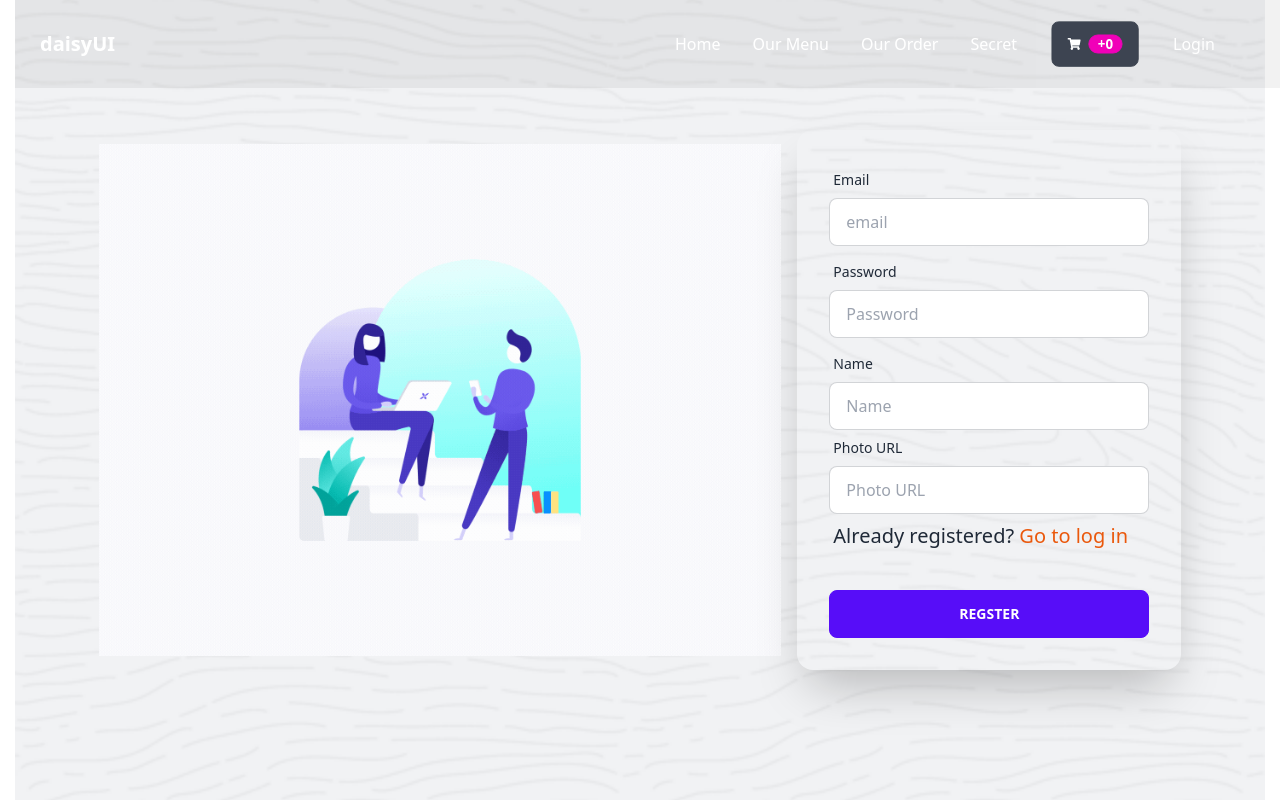
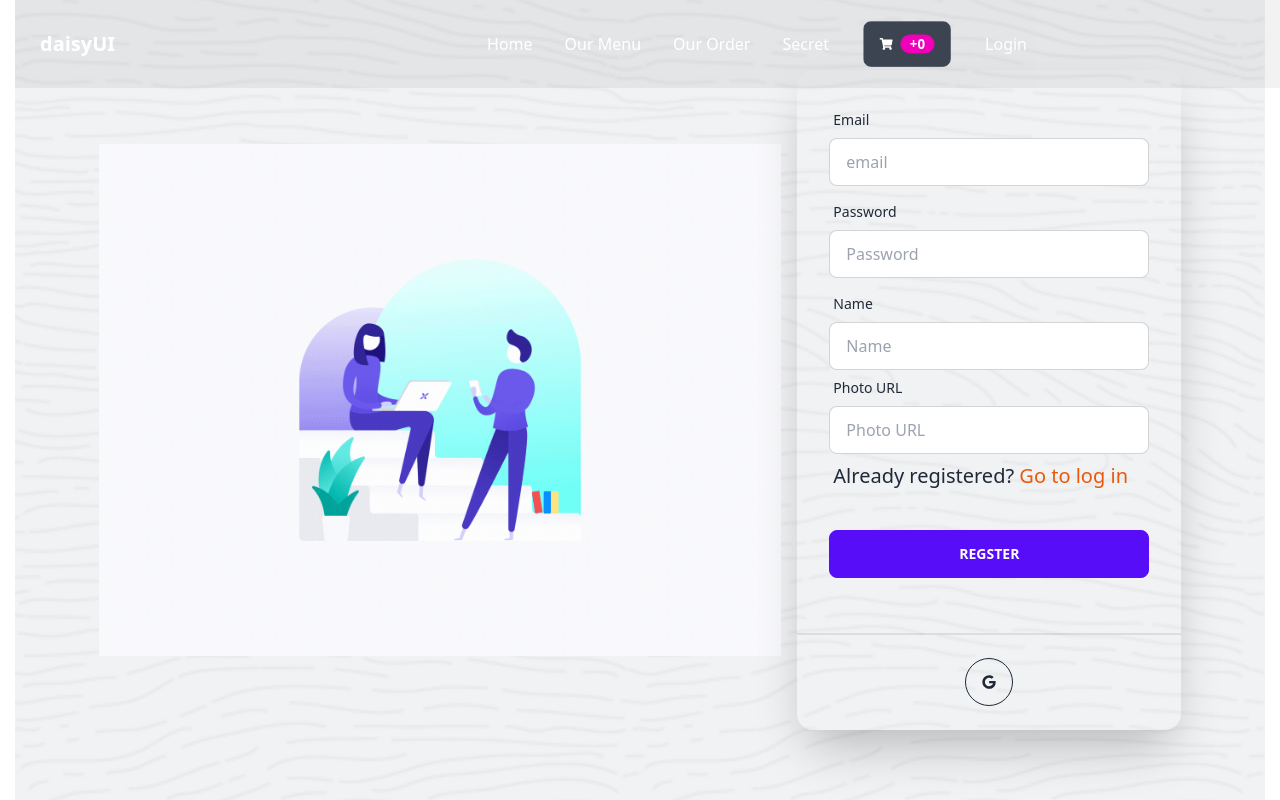
Before and after one commit to masudra/bistro-boss-clint-site, a React (Vite) app: page /regster in a window 1280 px wide. Shown: the top 800 px of the page. Built offline with nearby package versions, Linux system fonts and the light colour scheme; no server answers.

Commit message:
singIng with google

```diff
--- a/src/Pages/Shared/Navebar/Navbar.jsx
+++ b/src/Pages/Shared/Navebar/Navbar.jsx
@@ -53,7 +53,7 @@ const Navbar = () => {
                     </div>
                     <a className="btn btn-ghost normal-case text-xl">daisyUI</a>
                 </div>
-                <div className="navbar-center hidden lg:flex">
+                <div className="navbar-center hidden lg:flex mr-60">
                     <ul className="menu menu-horizontal px-1">
                         {navoptaion}
                     </ul>
--- /dev/null
+++ b/src/Pages/Shared/SocialLogin/SocialLogin.jsx
@@ -0,0 +1,51 @@
+import { useContext } from "react";
+import { FaGoogle } from "react-icons/fa";
+import { AuthContext } from "../../../Provider/AuthProvider";
+import { useLocation, useNavigate } from "react-router-dom";
+
+const SocialLogin = () => {
+    const { googleSingin } = useContext(AuthContext)
+    let navigate = useNavigate();
+    let location = useLocation();
+    let from = location.state?.from?.pathname || "/";
+
+    const handalGoogleLog = () => {
+        googleSingin()
+            .then(result => {
+                const logUser = result.user
+                console.log(logUser);
+
+                const sevedData = { name: logUser.displayName, email: logUser.email }
+                fetch('http://localhost:5000/users', {
+                    method: 'POST',
+                    headers: {
+                        'content-type': 'application/json'
+                    },
+                    body: JSON.stringify(sevedData)
+                })
+                    .then(res => res.json())
+                    .then(()=> {
+                        navigate(from, { replace: true });
+                    })
+
+
+            })
+            .catch(error => {
+                alert(error.message)
+            })
+    }
+    return (
+        <div>
+            <div className="divider"></div>
+            <div className="mb-6 w-full text-center">
+                <button onClick={handalGoogleLog} className="btn btn-circle  btn-outline">
+                    <FaGoogle></FaGoogle>
+                </button>
+            </div>
+
+
+        </div>
+    );
+};
+
+export default SocialLogin;
--- a/src/Provider/AuthProvider.jsx
+++ b/src/Provider/AuthProvider.jsx
@@ -1,5 +1,5 @@
 import { createContext, useEffect, useState } from "react";
-import { createUserWithEmailAndPassword, getAuth, onAuthStateChanged, signInWithEmailAndPassword, signOut, updateProfile} from "firebase/auth";
+import { GoogleAuthProvider, createUserWithEmailAndPassword, getAuth, onAuthStateChanged, signInWithEmailAndPassword, signInWithPopup, signOut, updateProfile} from "firebase/auth";
 import { app } from "../Firebase/firebase.config";
 
 const auth =getAuth(app)
@@ -8,6 +8,8 @@ const auth =getAuth(app)
 const AuthProvider = ({children}) => {
     const [user,setUser]= useState(null)
     const [loading,setLoading] = useState(null)
+
+    const googlepPovider = new GoogleAuthProvider();
 
 //    ********** Regster
     const createUser = (email,password)=>{
@@ -19,6 +21,14 @@ const AuthProvider = ({children}) => {
         setLoading(true)
         return signInWithEmailAndPassword(auth,email,password)
     }
+    // sing in with google
+
+    const googleSingin =()=>{
+        setLoading(true)
+        return signInWithPopup( auth,googlepPovider)
+    }
+
+
     // ***********LogOut
     const logOut =()=>{
         setLoading(true)
@@ -46,6 +56,7 @@ const AuthProvider = ({children}) => {
         loading,
         createUser,
         signin,
+        googleSingin,
         logOut,
         updateUser
 
--- a/src/Regster&Login/Login/Login.jsx
+++ b/src/Regster&Login/Login/Login.jsx
@@ -6,6 +6,7 @@ import { useContext, useEffect, useState } from 'react';
 import { Link, useLocation, useNavigate } from 'react-router-dom';
 import { AuthContext } from '../../Provider/AuthProvider';
 import Swal from 'sweetalert2';
+import SocialLogin from '../../Pages/Shared/SocialLogin/SocialLogin';
 
 
 const Login = () => {
@@ -101,6 +102,7 @@ const Login = () => {
                                 </div>
                             </div>
                         </form>
+                        <SocialLogin></SocialLogin>
 
                     </div>
                     <div className="text-center lg:text-left">
--- a/src/Regster&Login/Regster/Regster.jsx
+++ b/src/Regster&Login/Regster/Regster.jsx
@@ -5,6 +5,7 @@ import { useForm } from 'react-hook-form';
 import { useContext } from 'react';
 import { AuthContext } from '../../Provider/AuthProvider';
 import Swal from 'sweetalert2';
+import SocialLogin from '../../Pages/Shared/SocialLogin/SocialLogin';
 
 const Regster = () => {
 
@@ -21,7 +22,6 @@ const Regster = () => {
             updateUser(data.name,data.photo)
             .then(() =>{
                 const sevedData = {name:data.name, email:data.email}
-                console.log(sevedData);
                 fetch('http://localhost:5000/users',{
                     method: 'POST',
                     headers:{
@@ -117,6 +117,7 @@ const Regster = () => {
                                 </div>
                             </div>
                         </form>
+                        <SocialLogin></SocialLogin>
 
                     </div>
                     <div className="text-center lg:text-left">
```
